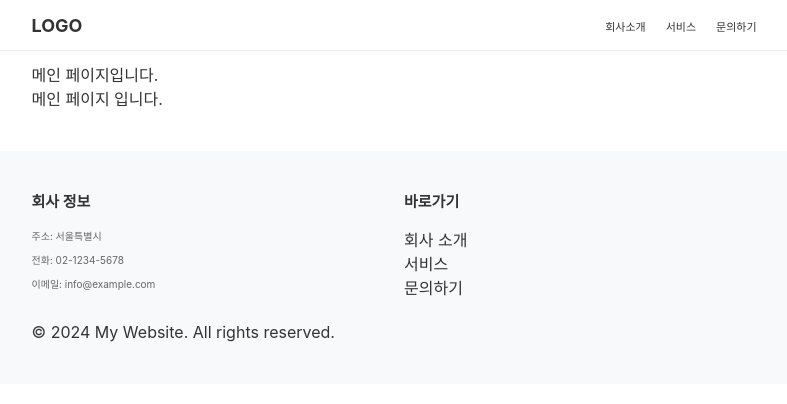
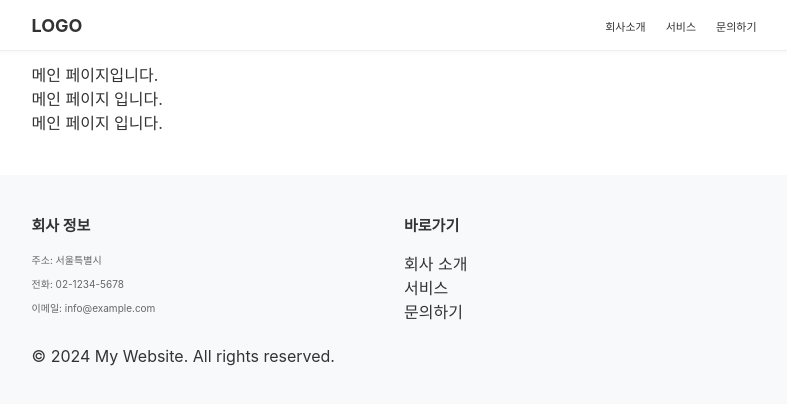
Before and after one commit to jamtty/myproject, a React (Create React App) app: page / in a window 1280 px wide. Shown: the top 404 px of the page, without its empty margins (246-1033 px from the left). Built offline with nearby package versions, Linux system fonts and the light colour scheme.

Commit message:
현재 내용 배포

```diff
--- a/src/pages/Home.jsx
+++ b/src/pages/Home.jsx
@@ -3,7 +3,7 @@ import React from 'react';
 const Home = () => {
   return (
     <div className="container">
-      <p className="text-center mt-2">메인 페이지입니다.<br />메인 페이지 입니다.</p>
+      <p className="text-center mt-2">메인 페이지입니다.<br />메인 페이지 입니다.<br />메인 페이지 입니다.</p>
     </div>
   );
 };
```
